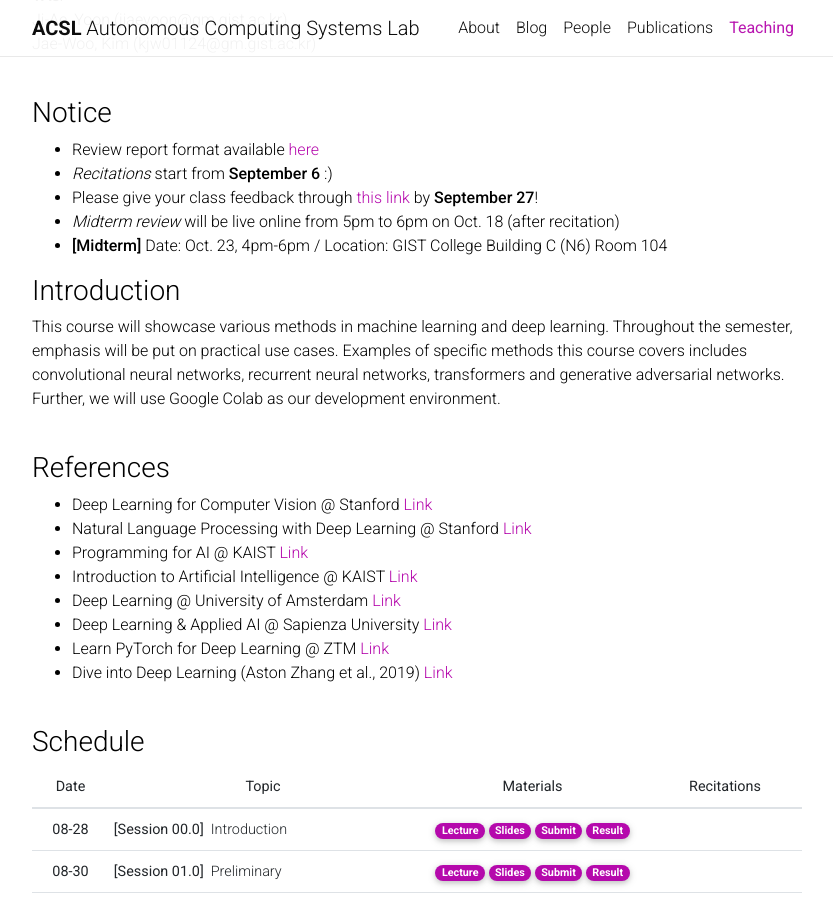
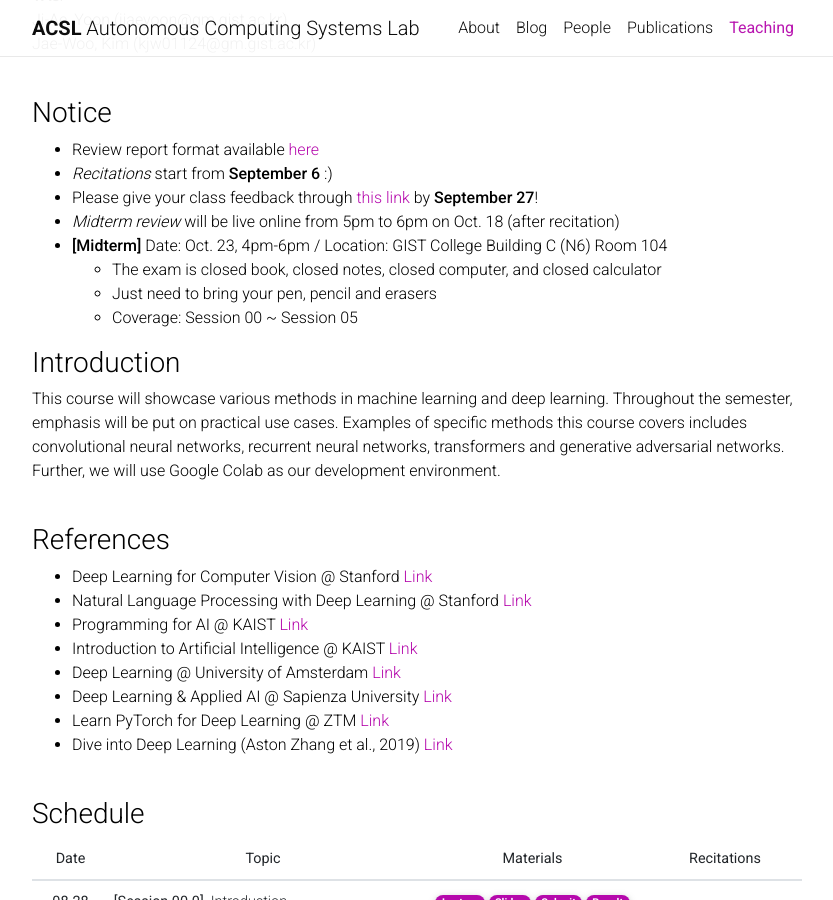
Before and after one commit to Uehwan/Uehwan.github.io, a Jekyll site: the page built from _teaching/aiexplab23fall.md, in a window 1280 px wide and 900 px high, scrolled down 387 px. Shown: the whole window, without its empty margins (223-1056 px from the left). Built offline with Jekyll 4.4.1, drawn with Linux system fonts in a browser that asks for light colours; nearby versions of some CDN libraries; comment, search, counter and statistics services are not loaded; a style sheet for code colours, icons or effects is not loaded.

Commit message:
exam noti

```diff
--- a/_teaching/aiexplab23fall.md
+++ b/_teaching/aiexplab23fall.md
@@ -23,6 +23,9 @@ Jae-Woo, Kim (kjw01124@gm.gist.ac.kr) <br/>
 * Please give your class feedback through [this link](https://forms.gle/QVLV2wPdyXGmvNZ47) by **September 27**!
 * *Midterm review* will be live online from 5pm to 6pm on Oct. 18 (after recitation)
 * **[Midterm]** Date: Oct. 23, 4pm-6pm / Location: GIST College Building C (N6) Room 104
+  * The exam is closed book, closed notes, closed computer, and closed calculator
+  * Just need to bring your pen, pencil and erasers
+  * Coverage: Session 00 ~ Session 05
 
 ### Introduction
 This course will showcase various methods in machine learning and deep learning. Throughout the semester, emphasis will be put on practical use cases. Examples of specific methods this course covers includes convolutional neural networks, recurrent neural networks, transformers and generative adversarial networks. Further, we will use Google Colab as our development environment.
```
